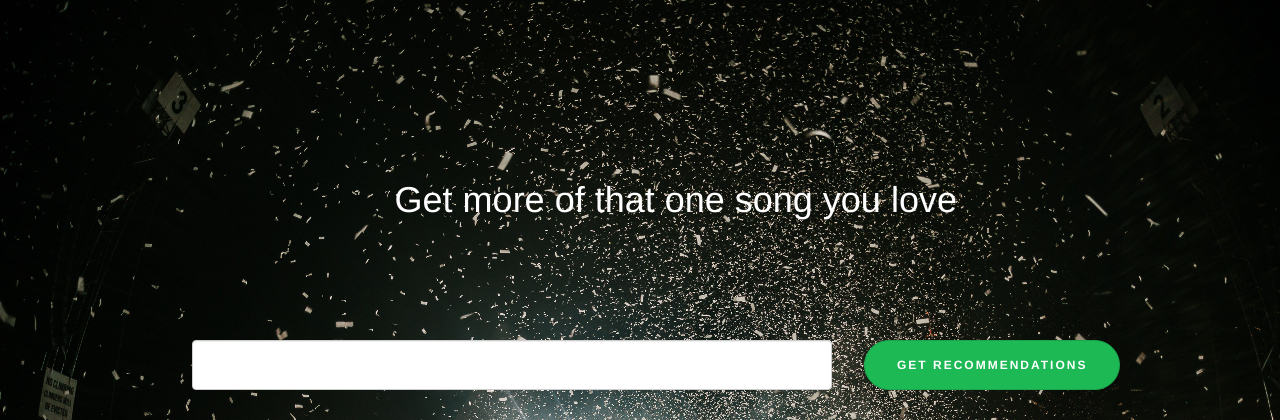
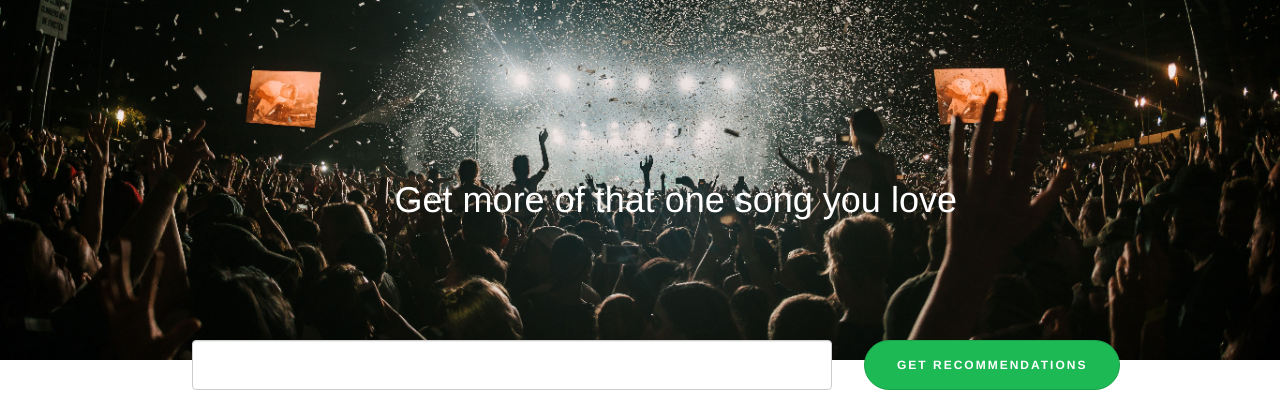
Before and after one commit to Ti0x-f/flask-styl, a Flask app: page / in a window 1280 px wide. Shown: the top 420 px of the page. Run offline with Flask 2, Linux system fonts and the light colour scheme; some libraries are stand-ins or nearby versions.

Commit message:
No background repetition

```diff
--- a/app/static/style.css
+++ b/app/static/style.css
@@ -1,5 +1,8 @@
 body {
-  background-image: url('images/background.jpg')
+  background-image: url('images/background.jpg');
+  background-size: cover;
+  background-repeat: no-repeat;
+  background-position: center center;
 }
 
 .container {
```
